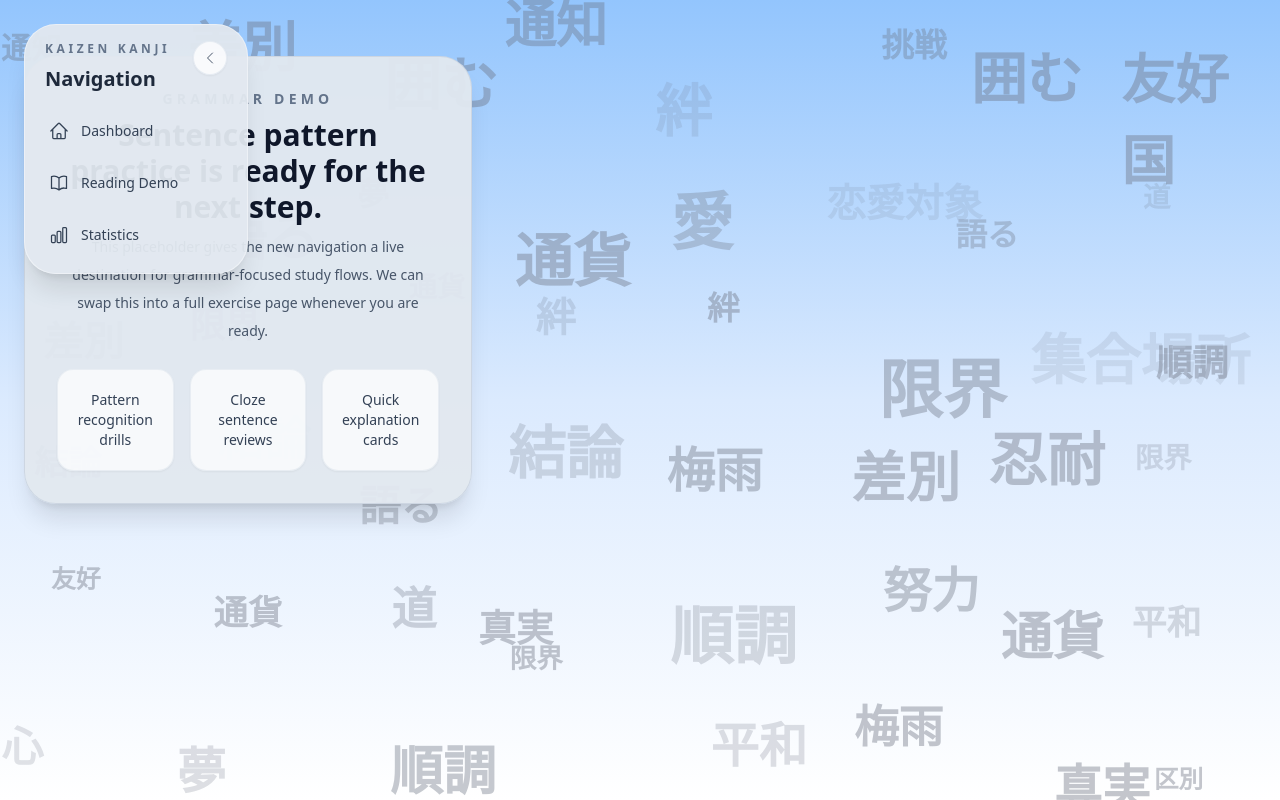
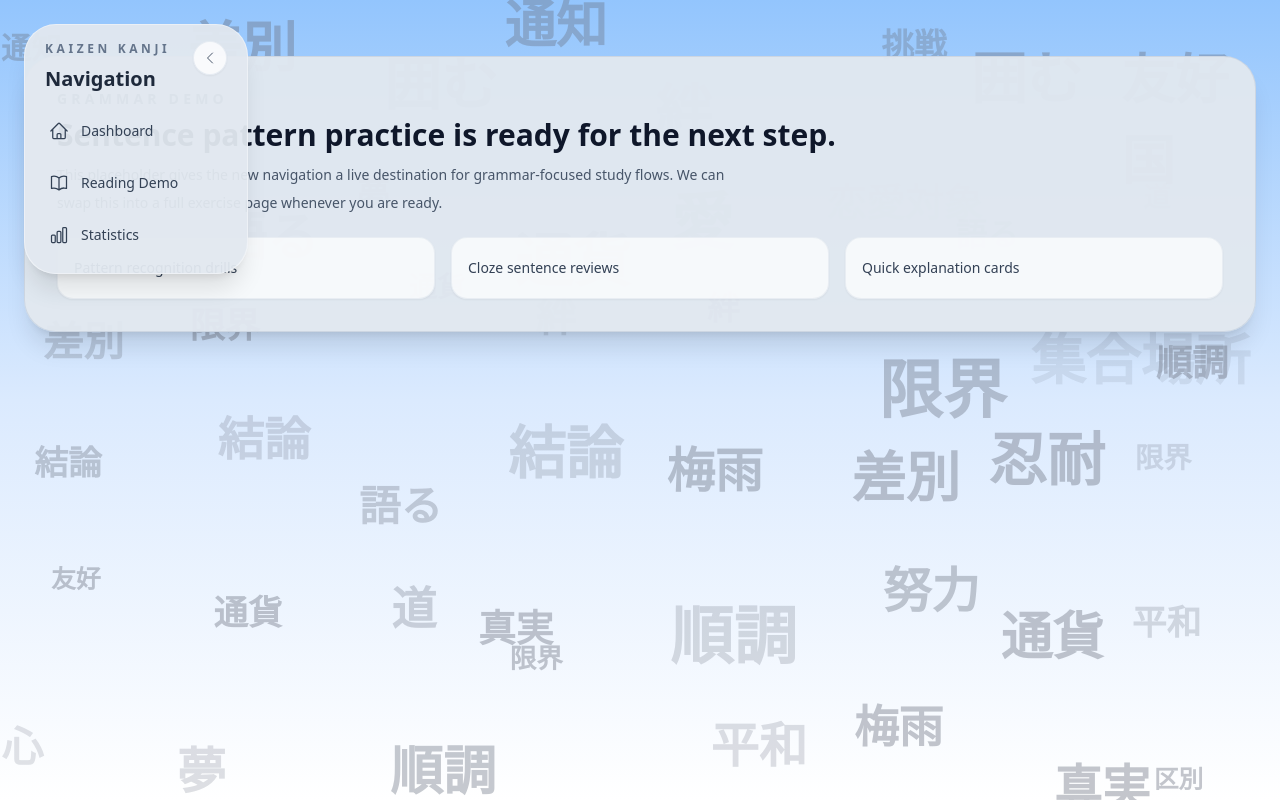
Before and after one commit to kmart064/kanji-practice, a React (Vite) app in the folder client/: page /demo/grammar-demo in a window 1280 px wide. Built offline with nearby package versions, Linux system fonts and the light colour scheme; no server answers; a web font is replaced by a local one.

Commit message:
style: update GlassPanel style

```diff
--- a/client/src/shared/ui/GlassPanel.tsx
+++ b/client/src/shared/ui/GlassPanel.tsx
@@ -12,7 +12,7 @@ export default function GlassPanel({
   return (
     <div
       className={`
-        w-full max-w-md p-6 text-center space-y-6
+        w-full p-6 panel-surface
         panel-surface
         ${className}
       `}
```
